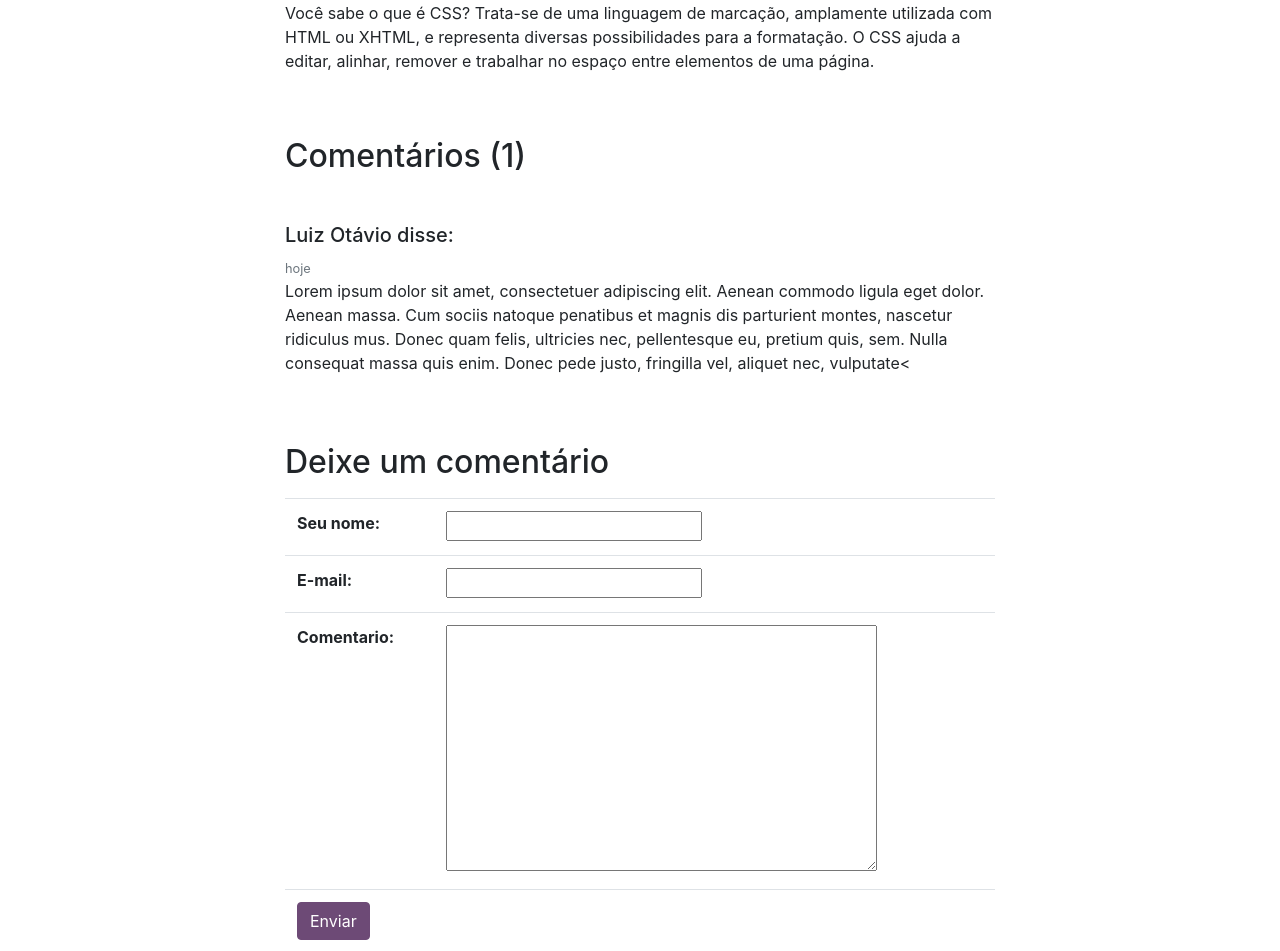
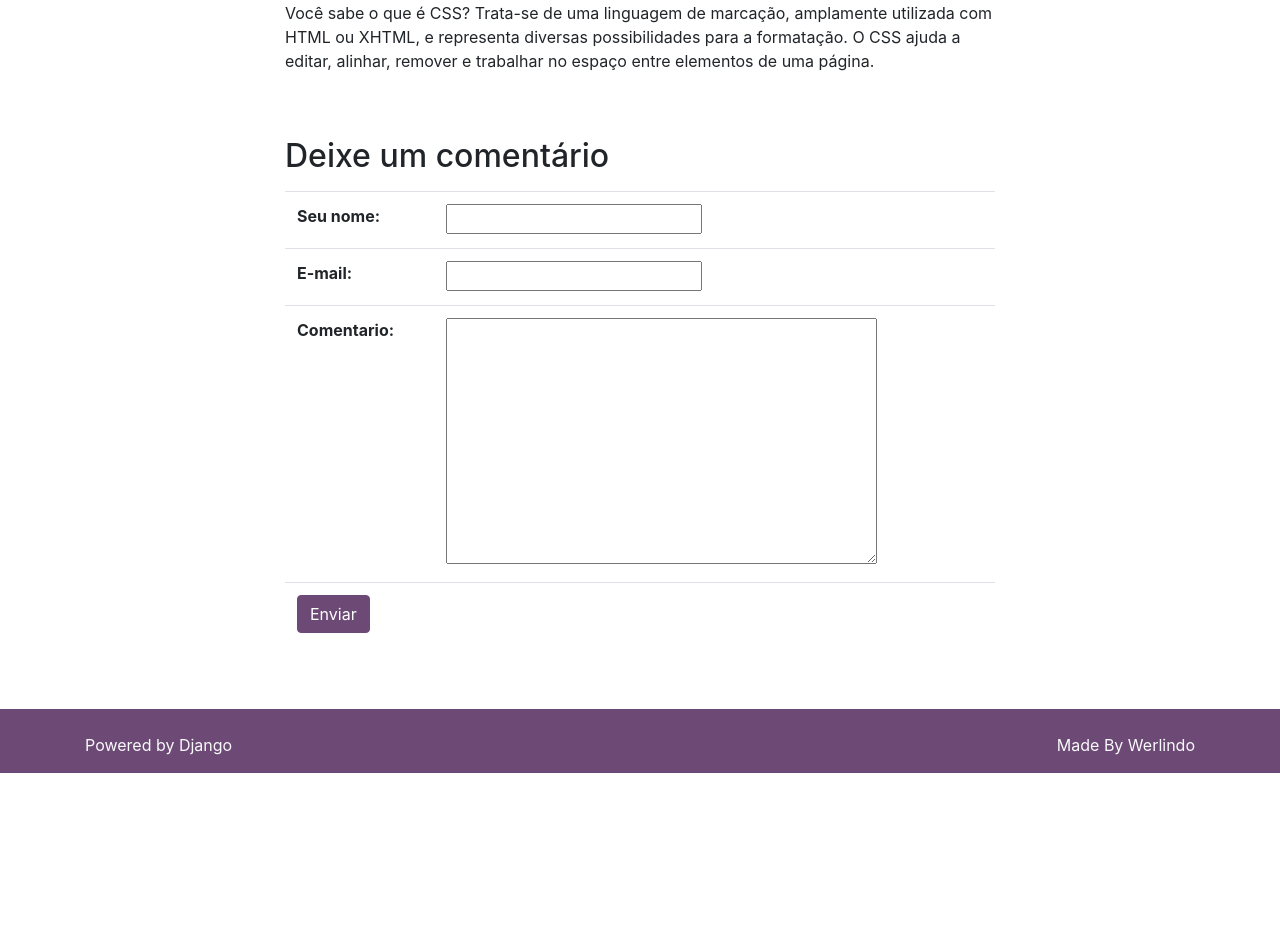
Before and after one commit to Wesley-Breno/Blog, a Django app: page /post/2 in a window 1280 px wide. Shown: the part 733-1684 px from the top of the page. After the commit the page ends 1506 px from the top, so only its background shows below. Run offline with Django 3.2, Linux system fonts and the light colour scheme; data comes from the database, SQL or seed files in the repository; some libraries are stand-ins or nearby versions.

Commit message:
Aperfeicoando os detalhes dos posts

```diff
--- a/posts/templates/posts/post_detalhes.html
+++ b/posts/templates/posts/post_detalhes.html
@@ -29,29 +29,24 @@
         <div class="col-xl"></div>
     </div>
 
-
+    {% if comentarios %}
     <div class="row pt-5">
         <div class="col-xl"></div>
         <div class="col-xl-8">
-            <h2 class="my-3">Comentários (1)</h2>
+            <h2 class="my-3">Comentários ({{ comentarios.count }})</h2>
 
-
-
-            <h5 class="mb-2 mt-5">Luiz Otávio disse:</h5>
-            <small class="text-muted">hoje</small>
-            <p class="mb-1">Lorem ipsum dolor sit amet, consectetuer adipiscing elit. Aenean commodo
-                ligula eget dolor. Aenean massa. Cum sociis natoque penatibus et magnis dis parturient
-                montes, nascetur ridiculus mus. Donec quam felis, ultricies nec, pellentesque eu,
-                pretium quis, sem. Nulla consequat massa quis enim. Donec pede justo, fringilla vel,
-                aliquet nec, vulputate&lt;</p>
-
-
-
+            {% for comentario in comentarios %}
+            <h5 class="mb-2 mt-5">{{ comentario.nome_comentario }} disse:</h5>
+            <small class="text-muted">{{ comentario.data_comentario }}</small>
+            <p class="mb-1">
+                {{ comentario.comentario }}
+            </p>
+            {% endfor %}
 
         </div>
         <div class="col-xl"></div>
     </div>
-
+    {% endif %}
 
     <div class="row pt-5">
         <div class="col-xl"></div>
--- a/posts/views.py
+++ b/posts/views.py
@@ -70,6 +70,15 @@ class PostDetalhes(UpdateView):
     form_class = FormComentario
     context_object_name = 'post'
 
+    def get_context_data(self, **kwargs):
+        contexto = super().get_context_data(**kwargs)
+        post = self.get_object()
+        comentarios = Comentario.objects.filter(publicado_comentario=True,
+                                                post_comentario=post.id)
+        contexto['comentarios'] = comentarios
+
+        return contexto
+
     def form_valid(self, form):
         post = self.get_object()
         comentario = Comentario(**form.cleaned_data)
```
